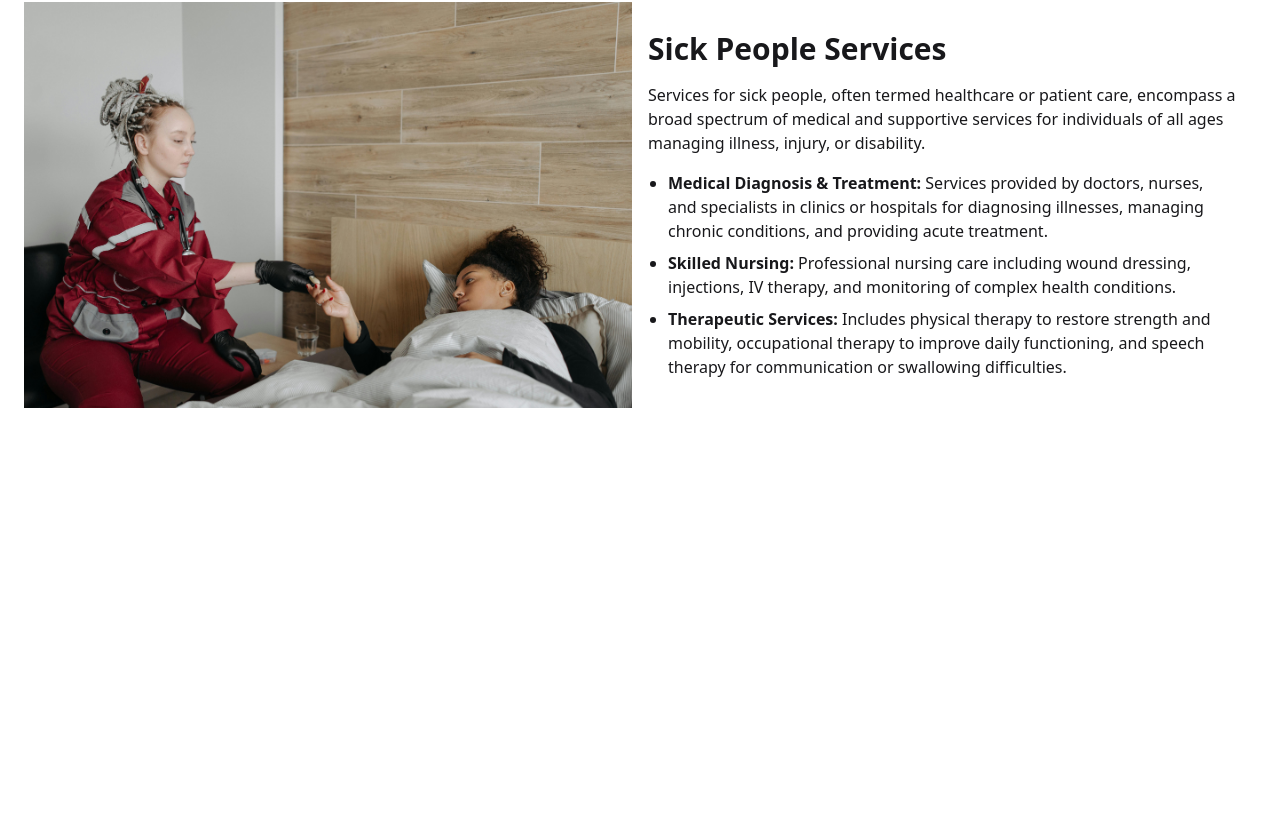
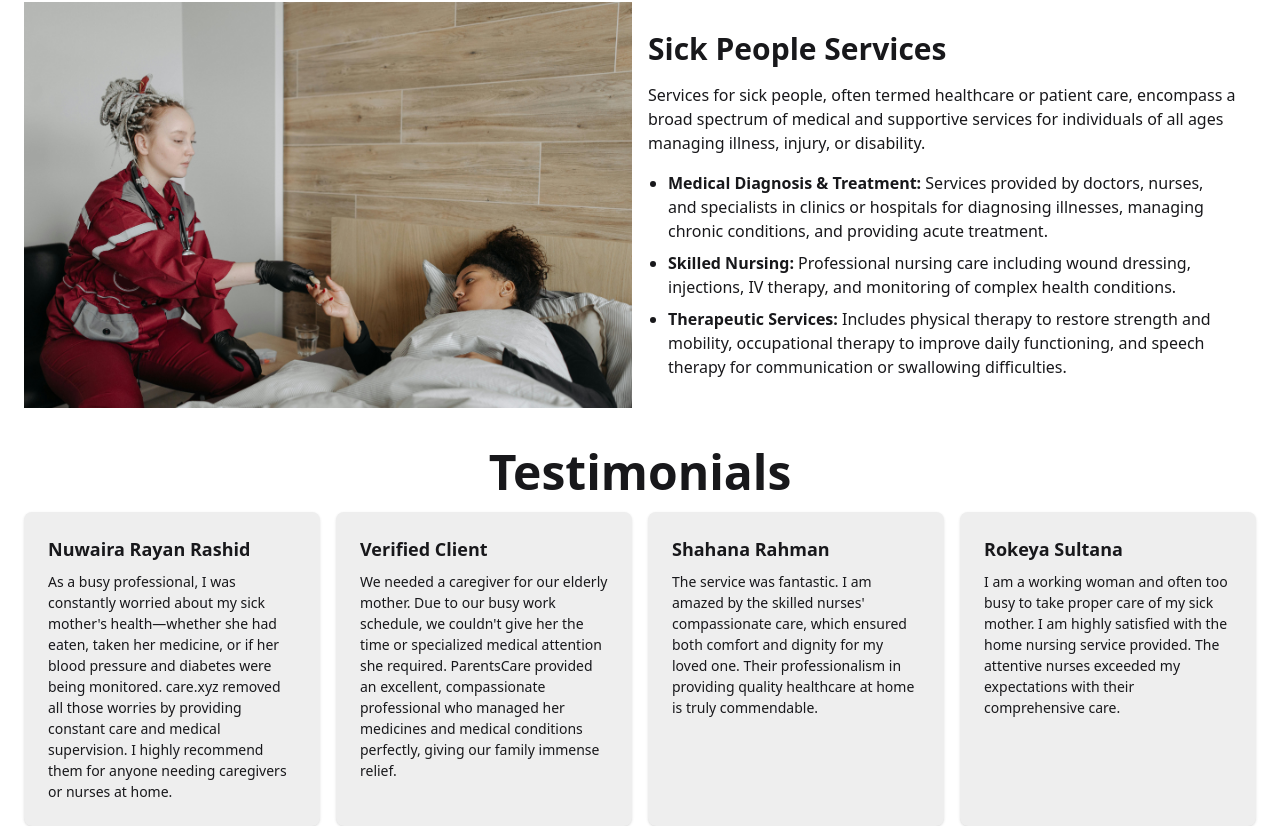
Before and after one commit to ashiqurrahman696/care-xyz, a Next.js app: page / in a window 1280 px wide. Shown: the part 1966-2792 px from the top of the page. Before the commit the page ends 2374 px from the top, so only its background shows below. Built offline with nearby package versions, Linux system fonts and the light colour scheme.

Commit message:
created testimonials section

```diff
--- a/src/app/page.js
+++ b/src/app/page.js
@@ -1,6 +1,7 @@
 import About from "@/components/home/About";
 import Banner from "@/components/home/Banner";
 import Overview from "@/components/home/Overview";
+import Testimonials from "@/components/home/Testimonials";
 
 export default function Home() {
   return (
@@ -8,6 +9,7 @@ export default function Home() {
       <Banner/>
       <About/>
       <Overview/>
+      <Testimonials/>
     </div>
   );
 }
--- /dev/null
+++ b/src/components/cards/TestimonialCard.jsx
@@ -0,0 +1,14 @@
+import React from 'react';
+
+const TestimonialCard = ({testimonial}) => {
+    return (
+        <div className="card bg-base-300 shadow-sm">
+            <div className="card-body">
+                <h2 className="card-title">{testimonial.name}</h2>
+                <p>{testimonial.review}</p>
+            </div>
+        </div>
+    );
+};
+
+export default TestimonialCard;
--- /dev/null
+++ b/src/components/home/Testimonials.jsx
@@ -0,0 +1,39 @@
+import React from 'react';
+import TestimonialCard from '../cards/TestimonialCard';
+
+const Testimonials = () => {
+    const testimonialData = [
+        {
+            id: 1,
+            name: "Nuwaira Rayan Rashid",
+            review: "As a busy professional, I was constantly worried about my sick mother's health—whether she had eaten, taken her medicine, or if her blood pressure and diabetes were being monitored. care.xyz removed all those worries by providing constant care and medical supervision. I highly recommend them for anyone needing caregivers or nurses at home."
+        },
+        {
+            id: 2,
+            name: "Verified Client",
+            review: "We needed a caregiver for our elderly mother. Due to our busy work schedule, we couldn't give her the time or specialized medical attention she required. ParentsCare provided an excellent, compassionate professional who managed her medicines and medical conditions perfectly, giving our family immense relief."
+        },
+        {
+            id: 3,
+            name: "Shahana Rahman",
+            review: "The service was fantastic. I am amazed by the skilled nurses' compassionate care, which ensured both comfort and dignity for my loved one. Their professionalism in providing quality healthcare at home is truly commendable."
+        },
+        {
+            id: 4,
+            name: "Rokeya Sultana",
+            review: "I am a working woman and often too busy to take proper care of my sick mother. I am highly satisfied with the home nursing service provided. The attentive nurses exceeded my expectations with their comprehensive care."
+        },
+    ];
+    return (
+        <div className="max-w-7xl mx-auto space-y-4 px-6">
+            <h2 className="text-5xl font-bold text-center">Testimonials</h2>
+            <div className="grid lg:grid-cols-4 md:grid-cols-3 sm:grid-cols-2 gap-4">
+                {testimonialData.map(testimonial =>
+                    <TestimonialCard key={testimonial.id} testimonial={testimonial} />
+                )}
+            </div>
+        </div>
+    );
+};
+
+export default Testimonials;
```
